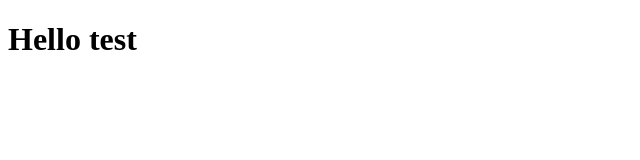
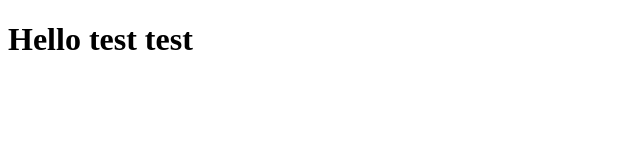
Before and after one commit to florendia/test, a plain HTML site: page site/index.html in a window 1280 px wide. Shown: the full height of the page, 0-640 px from the left. Drawn offline with Linux system fonts and the light colour scheme.

Commit message:
more changes to index.html

```diff
--- a/site/index.html
+++ b/site/index.html
@@ -4,6 +4,6 @@
 	<title>Test</title>
 </head>
 <body>
-<h1>Hello test</h1>
+<h1>Hello test test</h1>
 </body>
 </html>
```
